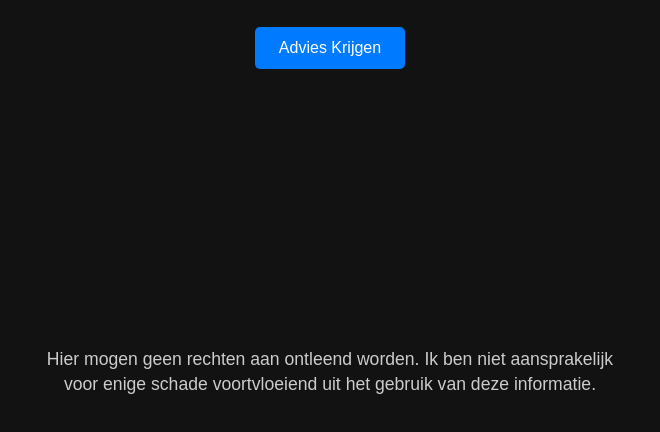
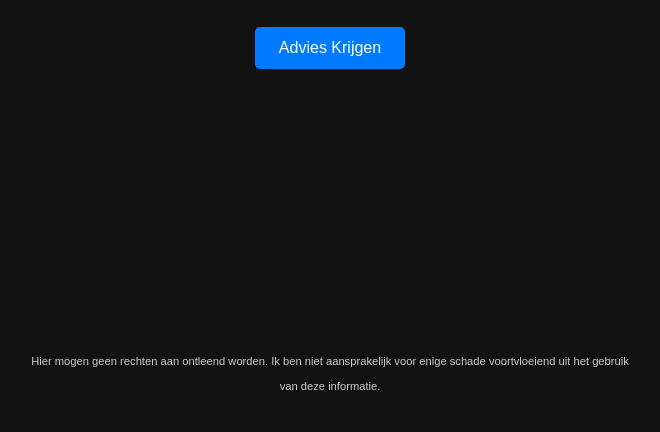
Before and after one commit to jeffreymooiweer/Weergrip, a plain HTML site: page index.html in a window 1280 px wide. Shown: the part 266-698 px from the top of the page, without its empty margins (310-970 px from the left). Drawn offline with Linux system fonts and the light colour scheme.

Commit message:
Update index.html

```diff
--- a/index.html
+++ b/index.html
@@ -22,13 +22,13 @@
   <meta property="og:description" content="Ontvang deskundig advies over wanneer je winterbanden moet vervangen door zomerbanden op basis van actuele weersvoorspellingen. Veilig rijden begint met de juiste banden.">
   <meta property="og:url" content="https://www.weergrip.nl/">
   <meta property="og:type" content="website">
-  <meta property="og:image" content="https://www.weergrip.nl/logo.svg">
+  <meta property="og:image" content="https://www.weergrip.nl/logo.png"> <!-- Gebruik PNG voor betere ondersteuning -->
 
   <!-- Twitter Card Meta Tags -->
   <meta name="twitter:card" content="summary_large_image">
   <meta name="twitter:title" content="Winter- en Zomerband Adviseur | WeerGrip.nl">
   <meta name="twitter:description" content="Ontvang deskundig advies over wanneer je winterbanden moet vervangen door zomerbanden op basis van actuele weersvoorspellingen. Veilig rijden begint met de juiste banden.">
-  <meta name="twitter:image" content="https://www.weergrip.nl/logo.svg">
+  <meta name="twitter:image" content="https://www.weergrip.nl/logo.png"> <!-- Gebruik PNG voor betere ondersteuning -->
 
   <!-- Favicon -->
   <link rel="icon" href="favicon.ico" type="image/x-icon">
@@ -78,7 +78,7 @@
 
   <!-- Disclaimer -->
   <div id="disclaimer">
-    <p>Hier mogen geen rechten aan ontleend worden. Ik ben niet aansprakelijk voor enige schade voortvloeiend uit het gebruik van deze informatie.</p>
+    <p><small>Hier mogen geen rechten aan ontleend worden. Ik ben niet aansprakelijk voor enige schade voortvloeiend uit het gebruik van deze informatie.</small></p>
   </div>
 
   <script src="script.js"></script>
```
